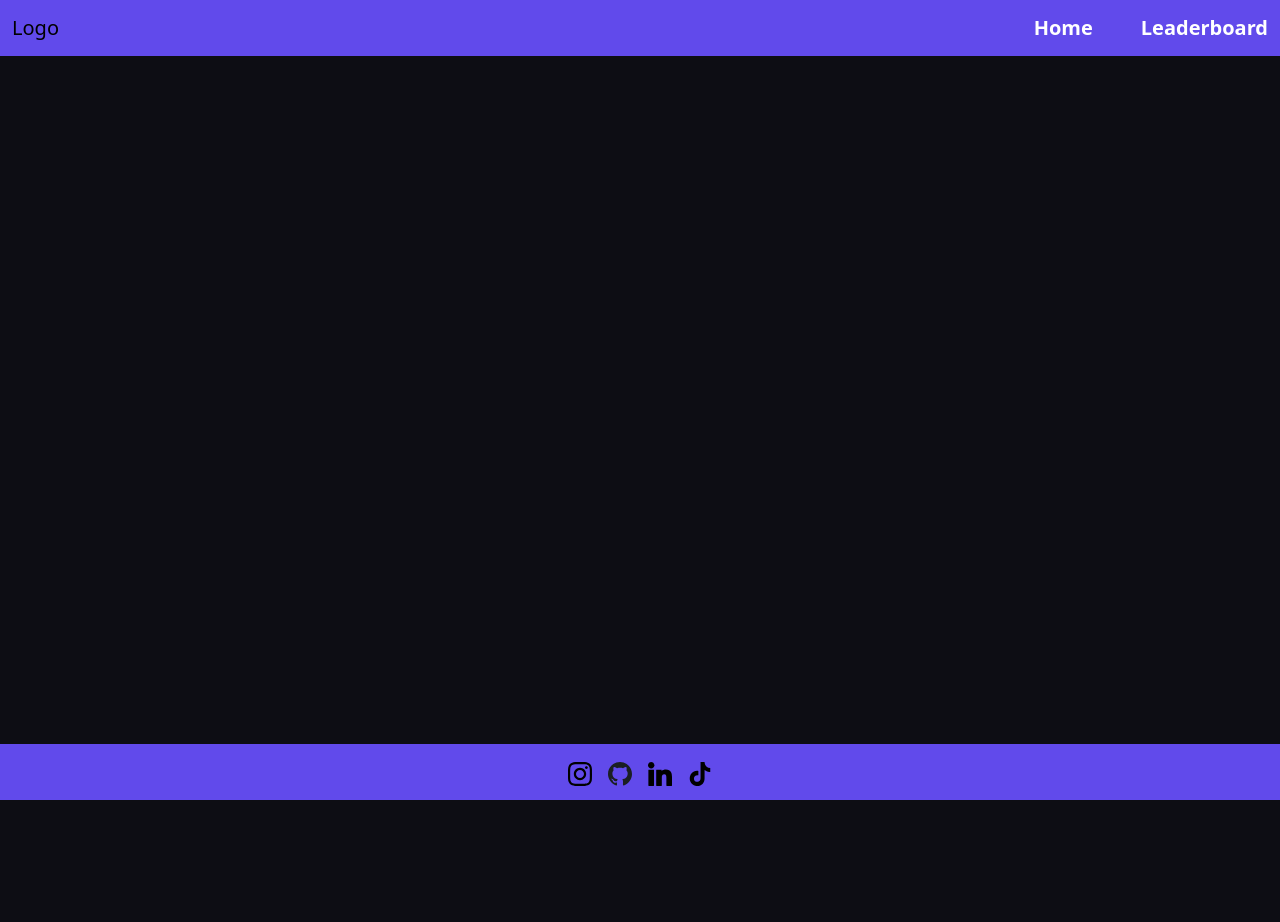
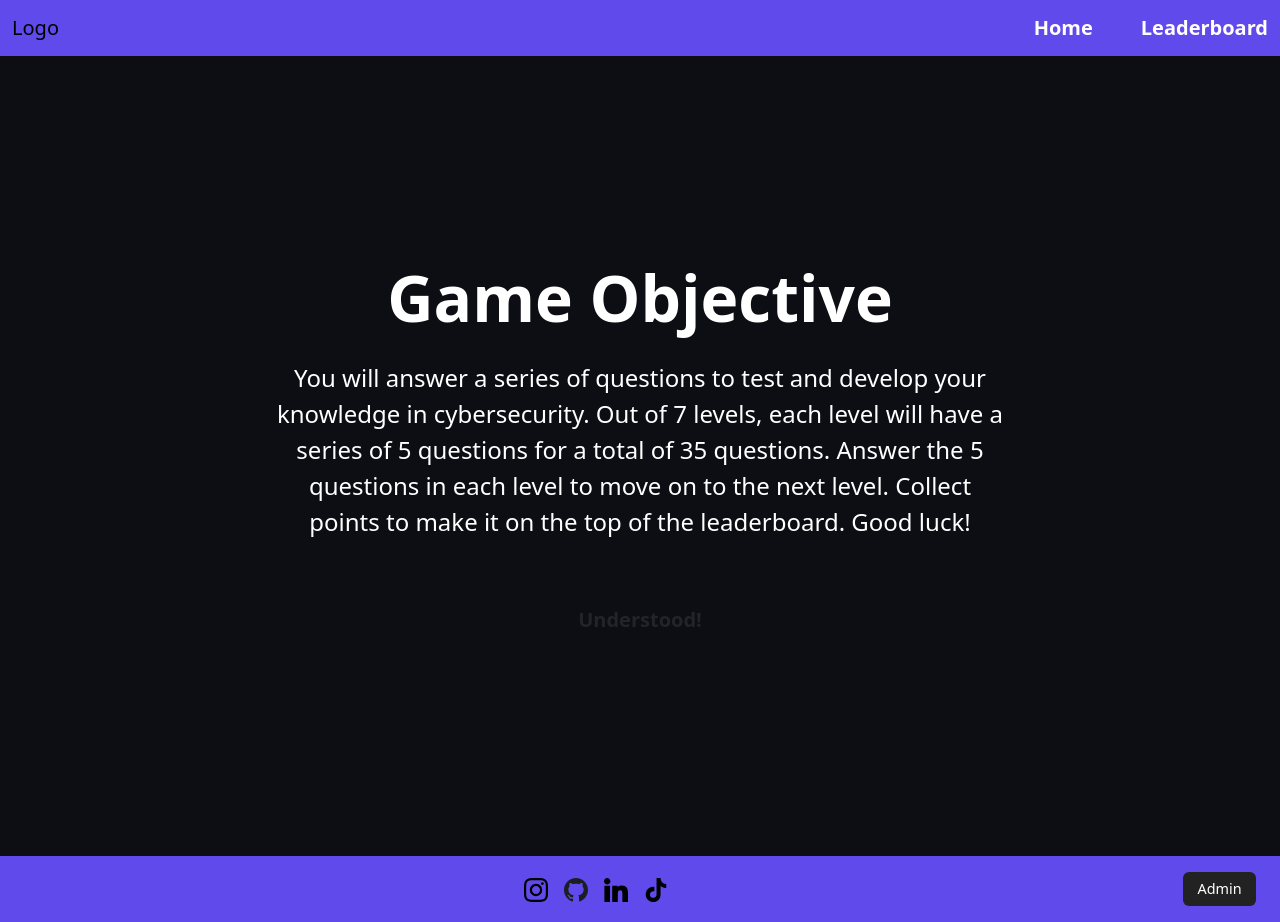
Before and after one commit to KaiaBryant/shadow-stack, a React (Vite) app in the folder client/: page /objective in a window 1280 px wide. Before the commit the page ends 800 px from the top, so only its background shows below. Built offline with nearby package versions, Linux system fonts and the light colour scheme.

Commit message:
Added game objective page and admin button.

```diff
--- a/client/src/App.jsx
+++ b/client/src/App.jsx
@@ -11,6 +11,7 @@ import CreateUser from "./pages/CreateUsername";
 import GameIntro from "./pages/GameIntro";
 import Login from "./pages/Login";
 import LevelsMenu from "./components/LevelsMenu";
+import Objective from "./pages/GameIntro";
 
 import "./styles/global.css"
 
@@ -34,6 +35,7 @@ function App() {
             <Route path="/gameintro" element={<GameIntro />} />
             <Route path="/login" element={<Login />} />
             <Route path="/levels" element={<LevelsMenu />} />
+            <Route path="/objective" element={<Objective />} />
           </Routes>
         </main>
 
--- a/client/src/components/Footer.jsx
+++ b/client/src/components/Footer.jsx
@@ -6,11 +6,17 @@ import GitHubIcon from "../assets/github.svg";
 import LinkedInIcon from "../assets/linkedin.svg";
 import TikTokIcon from "../assets/tiktok.svg";
 
+import { useNavigate } from "react-router-dom";
+
 function Footer() {
+    const navigate = useNavigate();
+
     return (
-        <footer className="">
-            <div className="footer-container">
-                <div className="d-flex justify-content-center align-items-center gap-3">
+
+        <footer>
+            <div className="footer-container d-flex align-items-center">
+
+                <div className="flex-grow-1 d-flex justify-content-center align-items-center gap-3">
                     <div className="social-icon-wrapper">
                         <SocialIcons
                             href="https://www.instagram.com/"
@@ -40,6 +46,8 @@ function Footer() {
                         />
                     </div>
                 </div>
+
+                <button className="admin-btn ms-3" onClick={() => navigate('/admin')}>Admin</button>
             </div>
         </footer>
     );
--- a/client/src/pages/CharacterSeletion.jsx
+++ b/client/src/pages/CharacterSeletion.jsx
@@ -37,7 +37,7 @@ function CharacterSelection() {
             // store on frontend too
             localStorage.setItem("character_id", selectedCharacter.id);
 
-            navigate('/levels');
+            navigate('/objective');
         } catch (err) {
             console.error("Error saving character:", err);
             alert("Could not save character");
--- a/client/src/pages/GameIntro.jsx
+++ b/client/src/pages/GameIntro.jsx
@@ -1,7 +1,33 @@
 // Game Intro introduces the game objective right before the simulation begins
+import React from "react";
+import { useNavigate } from "react-router-dom";
+import "../styles/Objective.css";
 
 function GameIntro() {
-    return <h1>GameIntro</h1>;
+    const navigate = useNavigate();
+return (
+        <div className="d-flex align-items-center justify-content-center min-vh-100">
+            <div className="container">
+                <div className="row justify-content-center">
+                    <div className="col-lg-10 col-xl-8 text-center">
+                        <h1 className="display-3 fw-bold mb-4 custom-header">
+                            Game Objective
+                        </h1>
+                        <p className="lead fs-4 mb-5 custom-desc">
+                            You will answer a series of questions to test and develop your knowledge in cybersecurity.
+                            Out of 7 levels, each level will have a series of 5 questions
+                            for a total of 35 questions. Answer the 5 questions in each level
+                            to move on to the next level. Collect points to make it on the top of the leaderboard.
+                             Good luck!
+                        </p>
+                        <button className="btn custom-btn-primary btn-lg px-5 py-3 fw-semibold" onClick={() => navigate('/levels')}>
+                            Understood!
+                        </button>
+                    </div>
+                </div>
+            </div>
+        </div>
+    );
 }
 
 export default GameIntro;
--- a/client/src/styles/Footer.css
+++ b/client/src/styles/Footer.css
@@ -1,17 +1,30 @@
+.icons-center {
+    width: 100%;
+    display: flex;
+    justify-content: center;
+}
+
 .footer-container {
+    padding: 1rem 1.5rem;
     background-color: #614aeb;
-    width: 100%;
-    padding: 1rem 0;
+}
+
+.admin-btn {
+    padding: 0.4rem 0.9rem;
+    border-radius: 6px;
+    border: none;
+    background: #222;
+    color: white;
+    cursor: pointer;
+    font-size: 0.9rem;
 }
 
 
-.social-icon-wrapper {
+.footer-container img {
+  width: 100%;
+}
+
+.social-icon-wrapper img {
     width: 24px;
     height: 24px;
 }
-
-.social-icon-wrapper img {
-    width: 100%;
-    height: 100%;
-    object-fit: contain;
-}
--- /dev/null
+++ b/client/src/styles/Objective.css
@@ -0,0 +1,12 @@
+.custom-header {
+    color: white;
+}
+
+.custom-btn-primary {
+    color: white;
+    background: #614aeb;
+}
+
+.custom-desc {
+    color: white;
+}
--- a/client/src/styles/global.css
+++ b/client/src/styles/global.css
@@ -11,7 +11,7 @@ footer {
 }
 
 .custom-form-wrapper {
-    background-color: #0d0d14; /* optional, ensures matching */
+    background-color: #0d0d14;
 }
 
 .custom-form .mb-3 {
```
